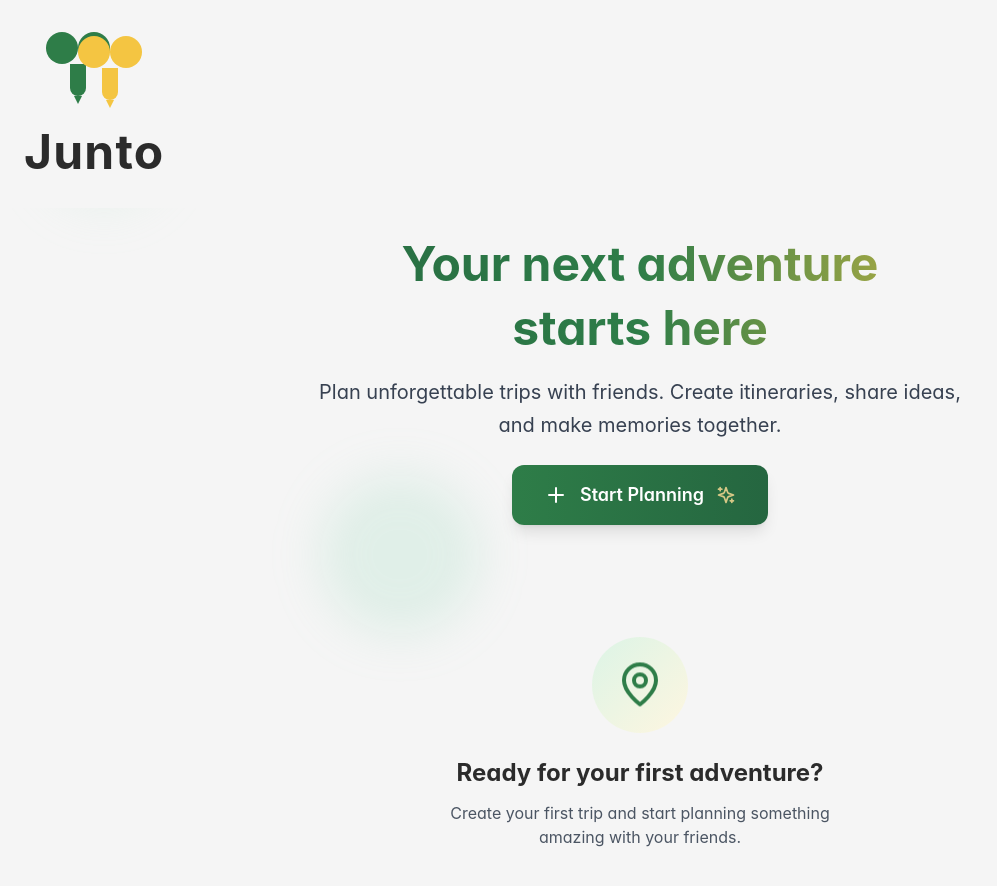
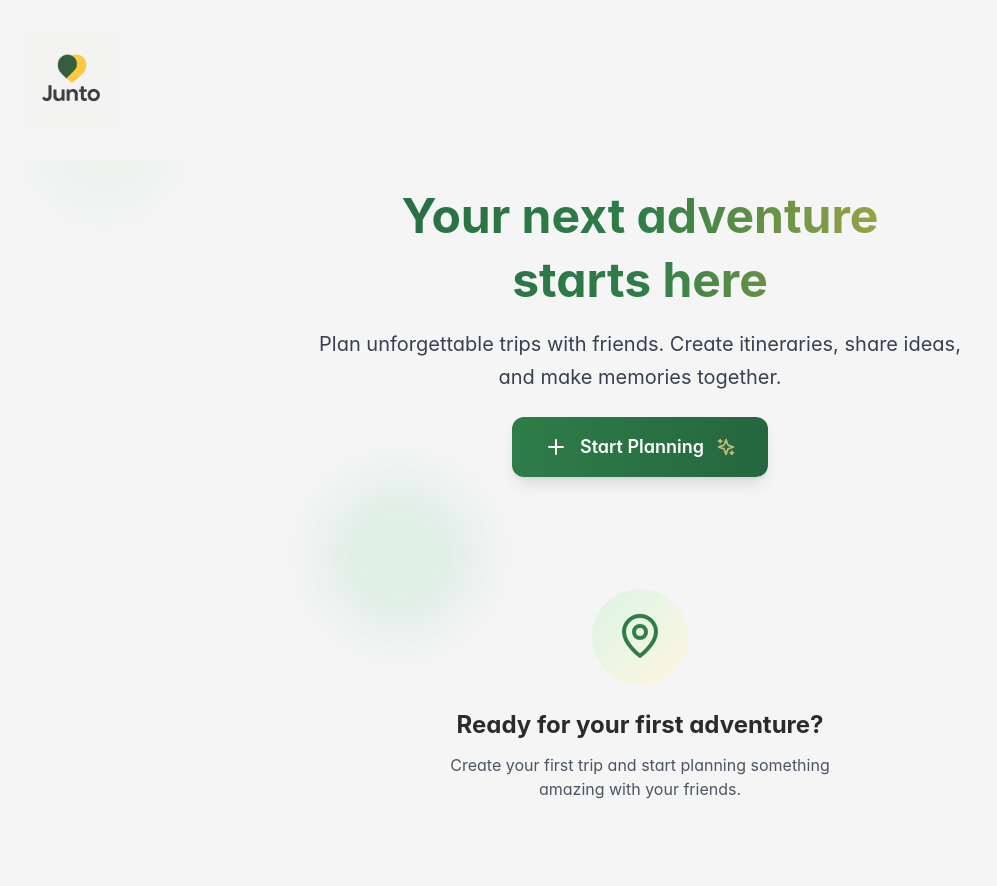
Before and after one commit to MimiLeinbach/Bolt-Hackathon, a React (Vite) app: page / in a window 1280 px wide. Shown: the top 886 px of the page, without its empty margins (0-997 px from the left). Built offline with nearby package versions, Linux system fonts and the light colour scheme.

Commit message:
Use Exact JPG Logo Image

```diff
--- a/src/components/shared/Layout.tsx
+++ b/src/components/shared/Layout.tsx
@@ -18,45 +18,13 @@ export default function Layout({ children }: LayoutProps) {
       <header className="relative z-10 px-6 py-8 bg-light-gray">
         <div className="max-w-7xl mx-auto">
           <div className="flex items-center justify-start">
-            {/* Junto Logo matching the image */}
-            <div className="flex flex-col items-center space-y-4">
-              {/* Heart Logo - recreated to match image exactly */}
-              <div className="relative w-24 h-20">
-                {/* Forest Green Heart (left side) */}
-                <div className="absolute left-0 top-0">
-                  <div className="relative w-16 h-16">
-                    {/* Main heart body */}
-                    <div className="absolute bottom-0 left-1/2 transform -translate-x-1/2 w-4 h-8 bg-forest-500 rounded-b-full"></div>
-                    {/* Left lobe */}
-                    <div className="absolute top-0 left-0 w-8 h-8 bg-forest-500 rounded-full"></div>
-                    {/* Right lobe */}
-                    <div className="absolute top-0 right-0 w-8 h-8 bg-forest-500 rounded-full"></div>
-                    {/* Heart point */}
-                    <div className="absolute bottom-0 left-1/2 transform -translate-x-1/2 translate-y-2 w-0 h-0 border-l-4 border-r-4 border-t-8 border-l-transparent border-r-transparent border-t-forest-500"></div>
-                  </div>
-                </div>
-
-                {/* Gold Heart (right side, overlapping) */}
-                <div className="absolute right-0 top-1">
-                  <div className="relative w-16 h-16">
-                    {/* Main heart body */}
-                    <div className="absolute bottom-0 left-1/2 transform -translate-x-1/2 w-4 h-8 bg-gold-400 rounded-b-full"></div>
-                    {/* Left lobe */}
-                    <div className="absolute top-0 left-0 w-8 h-8 bg-gold-400 rounded-full"></div>
-                    {/* Right lobe */}
-                    <div className="absolute top-0 right-0 w-8 h-8 bg-gold-400 rounded-full"></div>
-                    {/* Heart point */}
-                    <div className="absolute bottom-0 left-1/2 transform -translate-x-1/2 translate-y-2 w-0 h-0 border-l-4 border-r-4 border-t-8 border-l-transparent border-r-transparent border-t-gold-400"></div>
-                  </div>
-                </div>
-              </div>
-
-              {/* Junto Text - positioned below heart like in image */}
-              <div>
-                <h1 className="text-5xl font-bold text-charcoal tracking-wide font-sans">
-                  Junto
-                </h1>
-              </div>
+            {/* Junto Logo - Using exact JPG image */}
+            <div className="flex items-center">
+              <img
+                src="/ChatGPT Image Jun 24, 2025 at 03_16_13 PM.jpg"
+                alt="Junto Logo"
+                className="h-24 w-auto object-contain"
+              />
             </div>
           </div>
         </div>
```
